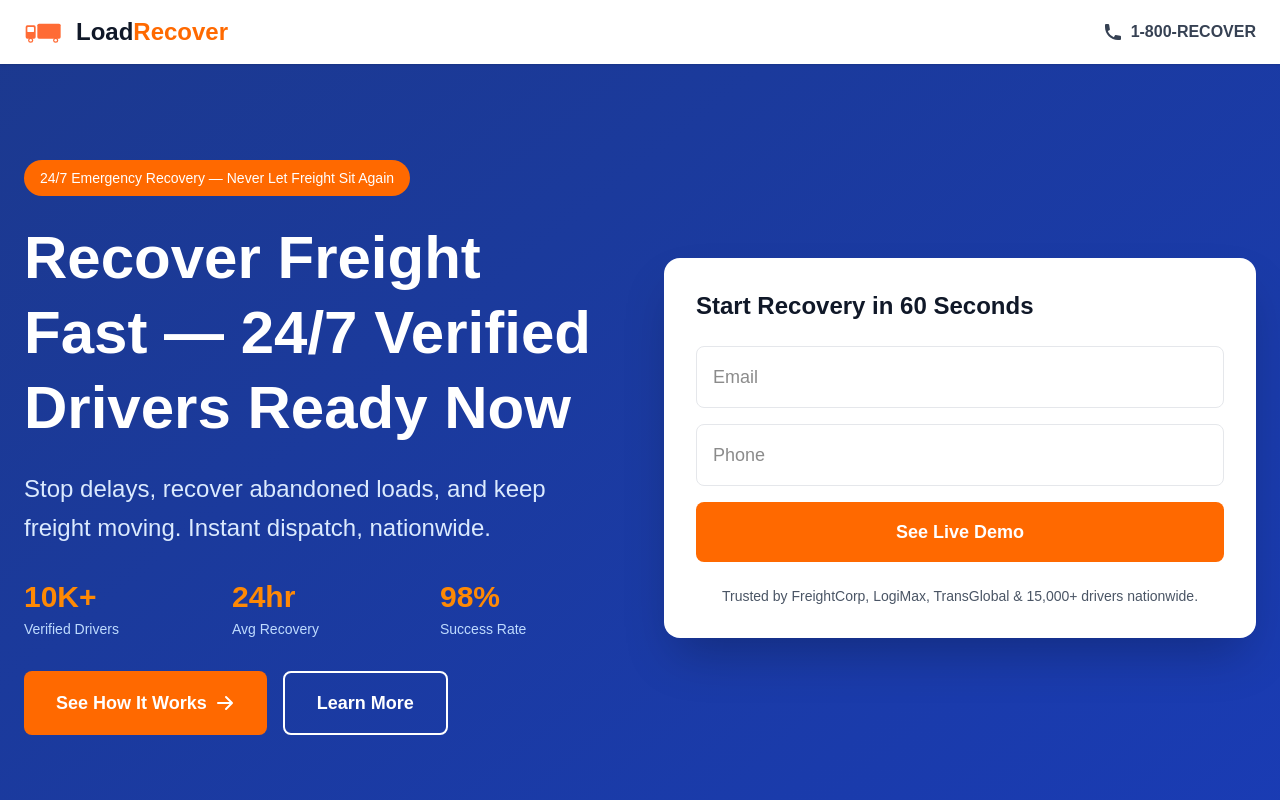
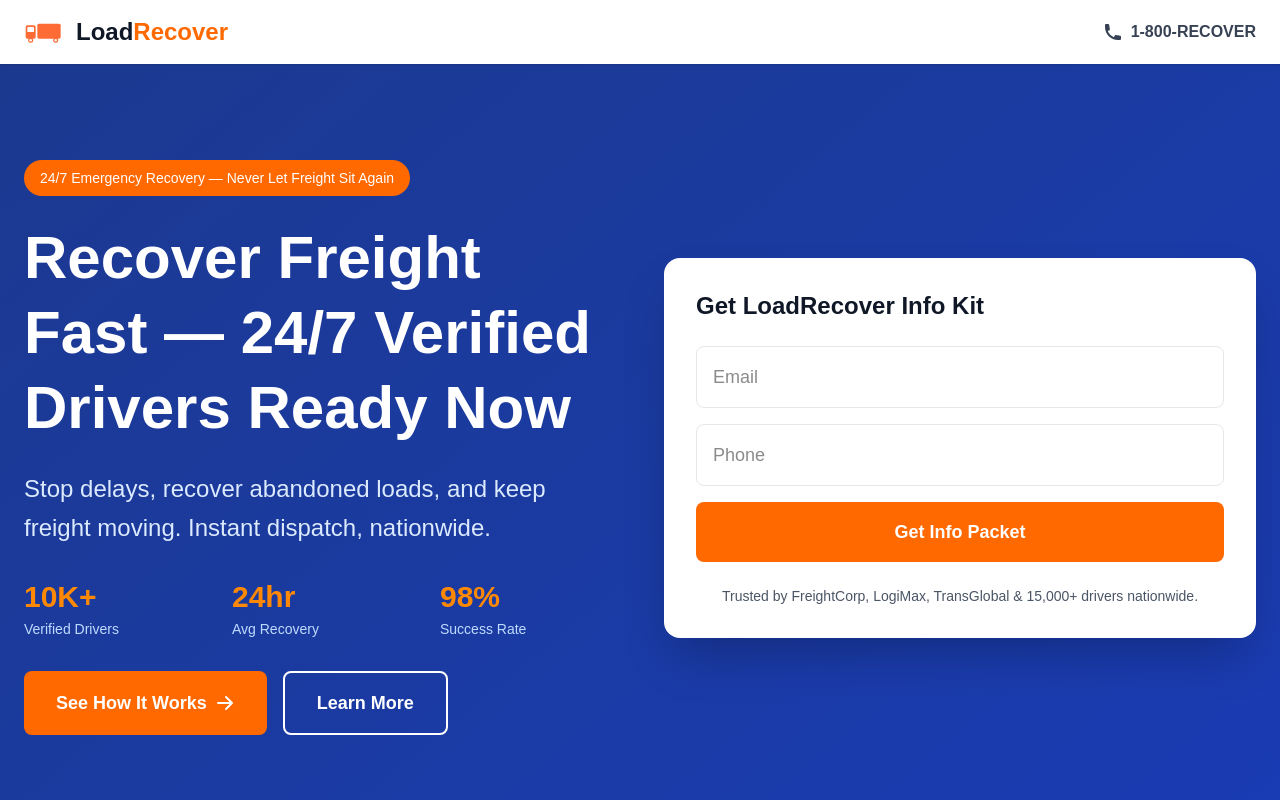
Before and after one commit to buildmoreandmore-cpu/loadrecover-landing, a Next.js app: page / in a window 1280 px wide. Shown: the top 800 px of the page. Built offline with nearby package versions, Linux system fonts and the light colour scheme.

Commit message:
Fix misleading 'See Live Demo' CTA
- Change form CTA from 'See Live Demo' to 'Get Info Packet'
- Update form title to 'Get LoadRecover Info Kit'
- More accurate since we don't have an actual demo to show
- Better sets expectations for lead capture form

```diff
--- a/src/components/HeroSection.tsx
+++ b/src/components/HeroSection.tsx
@@ -100,7 +100,7 @@ export function HeroSection() {
 
           {/* Right Column - Form */}
           <div className="bg-white rounded-2xl p-8 shadow-2xl">
-            <h3 className="text-2xl font-bold text-gray-900 mb-6">Start Recovery in 60 Seconds</h3>
+            <h3 className="text-2xl font-bold text-gray-900 mb-6">Get LoadRecover Info Kit</h3>
 
             <form onSubmit={handleSubmit} className="space-y-4">
               <div>
@@ -129,7 +129,7 @@ export function HeroSection() {
                 type="submit"
                 className="w-full bg-orange-500 hover:bg-orange-600 text-white px-6 py-4 rounded-lg font-semibold text-lg transition-colors"
               >
-                See Live Demo
+                Get Info Packet
               </button>
             </form>
 
```
